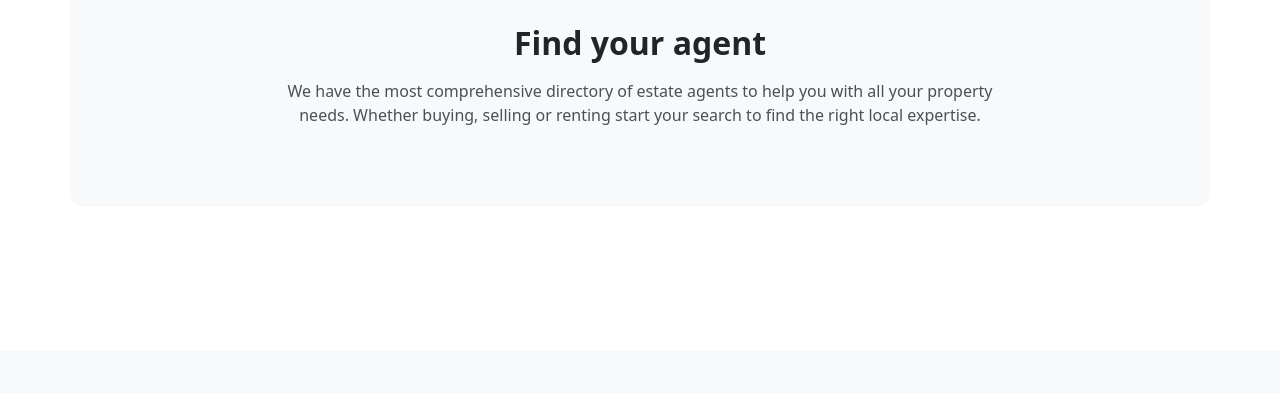
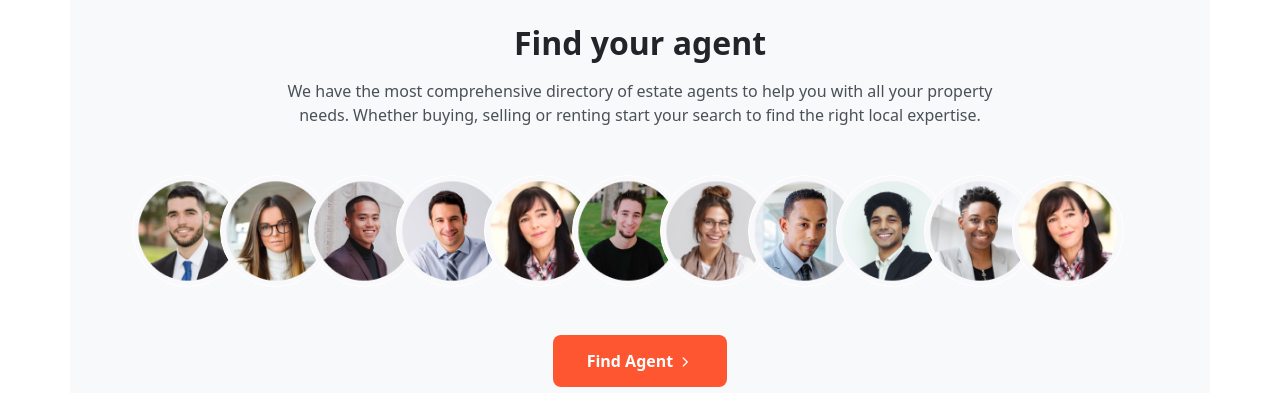
Before and after one commit to ShuvoMallick01/Real-State-Website-Bootstrap-Template, a plain HTML site: page home-v2.html in a window 1280 px wide. Shown: the part 3490-3883 px from the top of the page. Drawn offline with nearby package versions, Linux system fonts and the light colour scheme; files whose address does not match are found by name.

Commit message:
Finish Finder Agent Section Home Page V2

```diff
--- a/css/home-v2.css
+++ b/css/home-v2.css
@@ -315,7 +315,24 @@ Keywords: real state, Template etc.
 .find-agent .agent-description {
   width: 70%;
   color: var(--bs-gray-700);
-  margin-bottom: 50px;
+}
+
+.find-agent-pictures img {
+  width: 110px !important;
+}
+
+.ms-n3 {
+  margin-left: -1.5rem !important;
+}
+
+.agent-btn {
+  padding: 14px 32px;
+  background-color: var(--bs-primary) !important;
+  border-radius: 8px;
+  color: white;
+  font-weight: 600;
+  border: none;
+  width: 174px;
 }
 /* ===== Find your agent Section END ===== */
 
--- a/home-v2.html
+++ b/home-v2.html
@@ -863,13 +863,130 @@
       <div class="container">
         <div class="row find-agent">
           <h2 class="heading-title text-center mb-3">Find your agent</h2>
-          <p class="agent-description text-center m-auto">
+          <p class="agent-description text-center m-auto mb-md-5 mb-4">
             We have the most comprehensive directory of estate agents to help
             you with all your property needs. Whether buying, selling or renting
             start your search to find the right local expertise.
           </p>
 
-          <div class="find-agent-pictures"></div>
+          <div
+            class="find-agent-pictures d-flex justify-content-center align-content-center flex-wrap mb-md-5 mb-4"
+          >
+            <div
+              class="border border-1 border-white rounded-circle bg-white ms-n3"
+            >
+              <img
+                class="rounded-circle"
+                src="./assets/images/home-v2/find-agent-v2-1.png"
+                width="110"
+                alt="Agent Avatar"
+              />
+            </div>
+            <div
+              class="border border-1 border-white rounded-circle bg-white ms-n3"
+            >
+              <img
+                class="rounded-circle"
+                src="./assets/images/home-v2/find-agent-v2-2.png"
+                width="110"
+                alt="Agent Avatar"
+              />
+            </div>
+            <div
+              class="border border-1 border-white rounded-circle bg-white ms-n3"
+            >
+              <img
+                class="rounded-circle"
+                src="./assets/images/home-v2/find-agent-v2-3.png"
+                width="110"
+                alt="Agent Avatar"
+              />
+            </div>
+            <div
+              class="border border-1 border-white rounded-circle bg-white ms-n3"
+            >
+              <img
+                class="rounded-circle"
+                src="./assets/images/home-v2/find-agent-v2-4.png"
+                width="110"
+                alt="Agent Avatar"
+              />
+            </div>
+            <div
+              class="border border-1 border-white rounded-circle bg-white ms-n3"
+            >
+              <img
+                class="rounded-circle"
+                src="./assets/images/home-v2/find-agent-v2-5.png"
+                width="110"
+                alt="Agent Avatar"
+              />
+            </div>
+            <div
+              class="border border-1 border-white rounded-circle bg-white ms-n3"
+            >
+              <img
+                class="rounded-circle"
+                src="./assets/images/home-v2/find-agent-v2-6.png"
+                width="110"
+                alt="Agent Avatar"
+              />
+            </div>
+            <div
+              class="border border-1 border-white rounded-circle bg-white ms-n3"
+            >
+              <img
+                class="rounded-circle"
+                src="./assets/images/home-v2/find-agent-v2-7.png"
+                width="110"
+                alt="Agent Avatar"
+              />
+            </div>
+            <div
+              class="border border-1 border-white rounded-circle bg-white ms-n3"
+            >
+              <img
+                class="rounded-circle"
+                src="./assets/images/home-v2/find-agent-v2-8.png"
+                width="110"
+                alt="Agent Avatar"
+              />
+            </div>
+            <div
+              class="border border-1 border-white rounded-circle bg-white ms-n3"
+            >
+              <img
+                class="rounded-circle"
+                src="./assets/images/home-v2/find-agent-v2-9.png"
+                width="110"
+                alt="Agent Avatar"
+              />
+            </div>
+            <div
+              class="border border-1 border-white rounded-circle bg-white ms-n3"
+            >
+              <img
+                class="rounded-circle"
+                src="./assets/images/home-v2/find-agent-v2-10.png"
+                width="110"
+                alt="Agent Avatar"
+              />
+            </div>
+            <div
+              class="border border-1 border-white rounded-circle bg-white ms-n3"
+            >
+              <img
+                class="rounded-circle"
+                src="./assets/images/home-v2/find-agent-v2-5.png"
+                width="110"
+                alt="Agent Avatar"
+              />
+            </div>
+          </div>
+
+          <button class="btn btn-primary agent-btn text-center m-auto">
+            Find Agent <i class="icon-single-right align-middle"></i>
+          </button>
         </div>
       </div>
     </section>
```
Also changed, not shown: index.html (+1 -1 lines).
